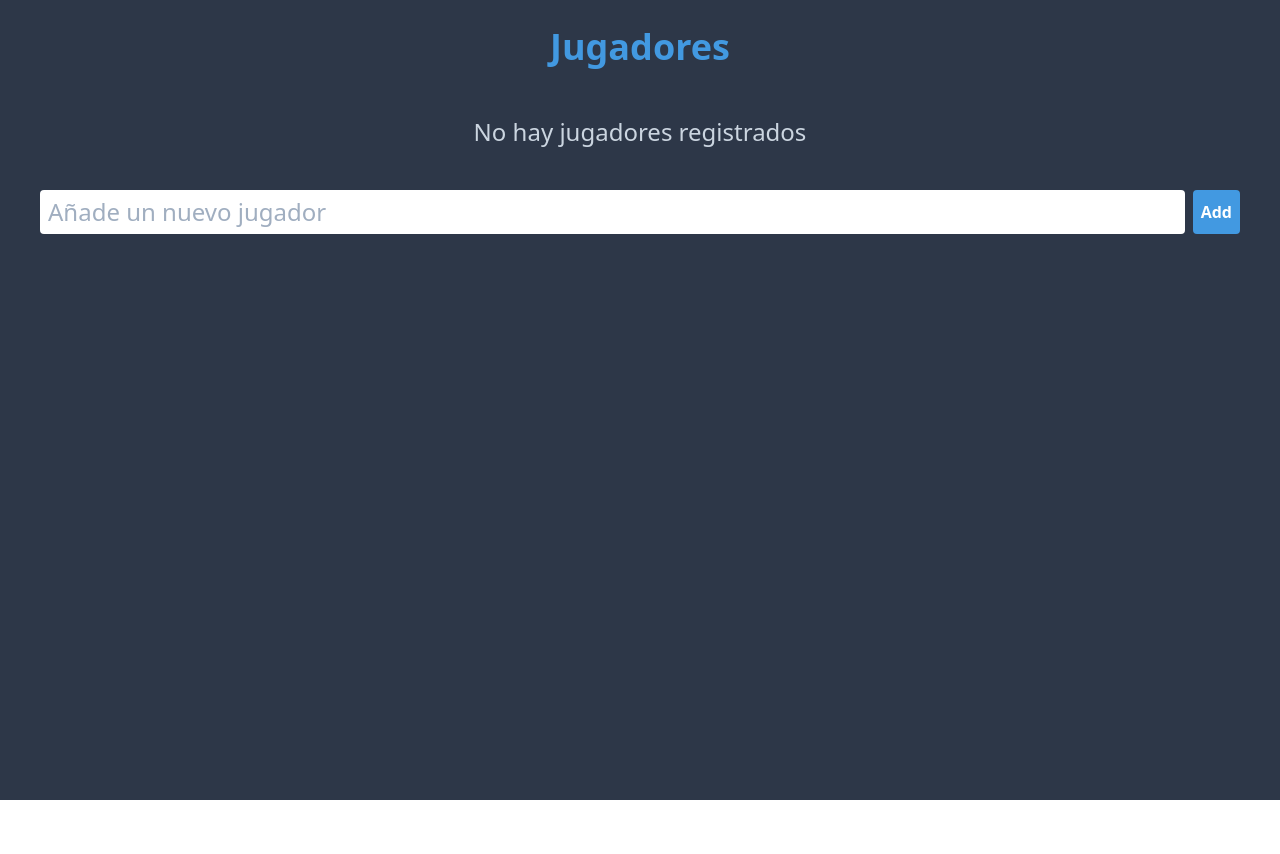
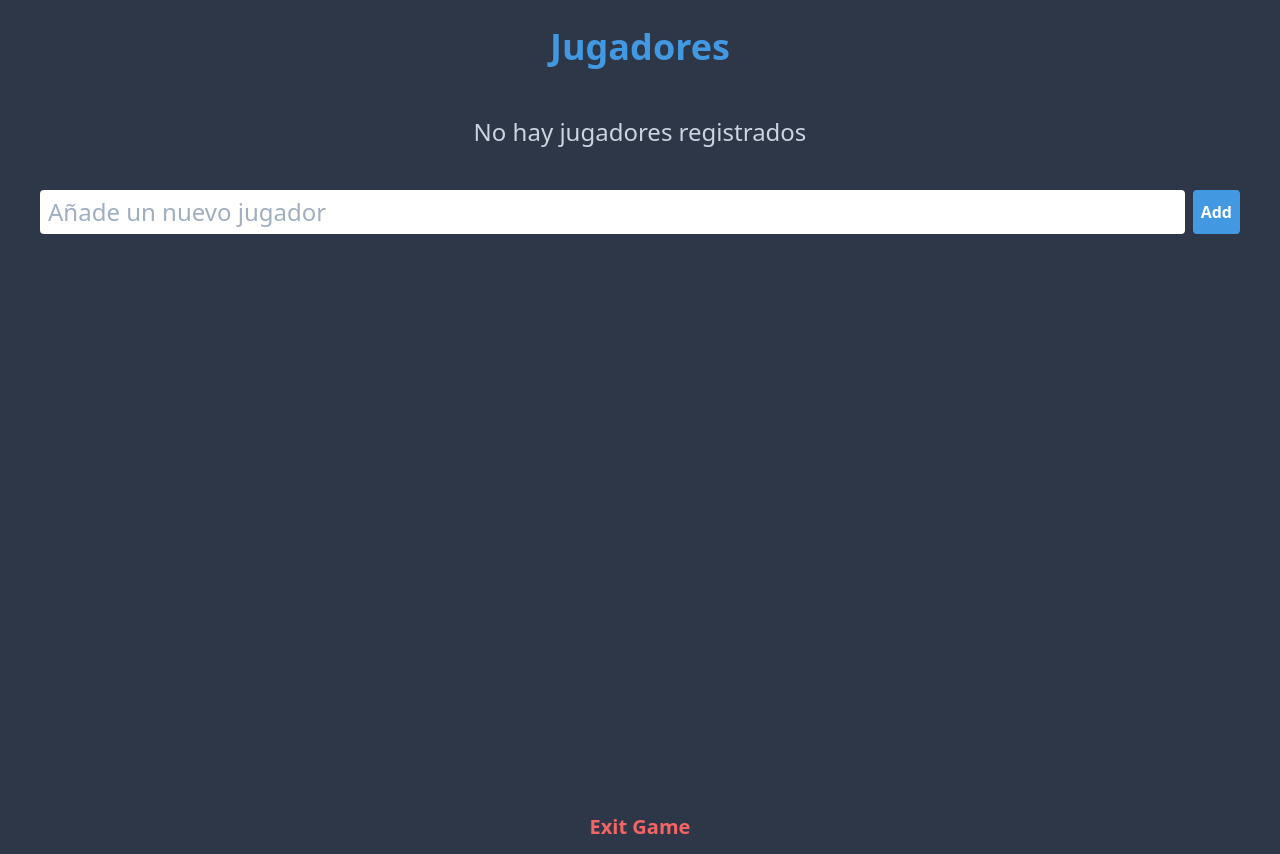
Before and after one commit to leandroparedes/carioca, a Vue app: page / in a window 1280 px wide. Both pictures are taken after a click on the button "Jugar". Before the commit the page ends 800 px from the top, so only its background shows below. Built offline with nearby package versions, Linux system fonts and the light colour scheme.

Commit message:
reset game

```diff
--- a/src/App.vue
+++ b/src/App.vue
@@ -1,5 +1,23 @@
 <template>
-    <div id="app" class="bg-gray-800 text-gray-200 min-h-screen">
-        <router-view/>
+    <div id="app" class="bg-gray-800 text-gray-200">
+        <div class="min-h-screen">
+            <router-view/>
+        </div>
+        <div v-if="$store.state.globalStatus.gameInit" class="text-center py-3">
+            <button class="text-red-500 font-semibold text-xl focus:outline-none" @click="exit">Exit Game</button>
+        </div>
     </div>
 </template>
+
+<script>
+export default {
+    methods: {
+        exit: function () {
+            if (confirm('¿Salir?')) {
+                this.$store.commit('reset');
+                this.$router.push('/');
+            }
+        }
+    }
+}
+</script>
--- a/src/store/index.js
+++ b/src/store/index.js
@@ -16,6 +16,14 @@ export default new Vuex.Store({
         games: [],
     },
     mutations: {
+        reset (state) {
+            state.globalStatus.gameInit = false;
+            state.globalStatus.playersSetupCompleted = false;
+            state.globalStatus.gamesSetupCompleted = false;
+
+            state.players = [];
+            state.games = [];
+        },
         game_init (state) {
             state.globalStatus.gameInit = true;
         },
```
